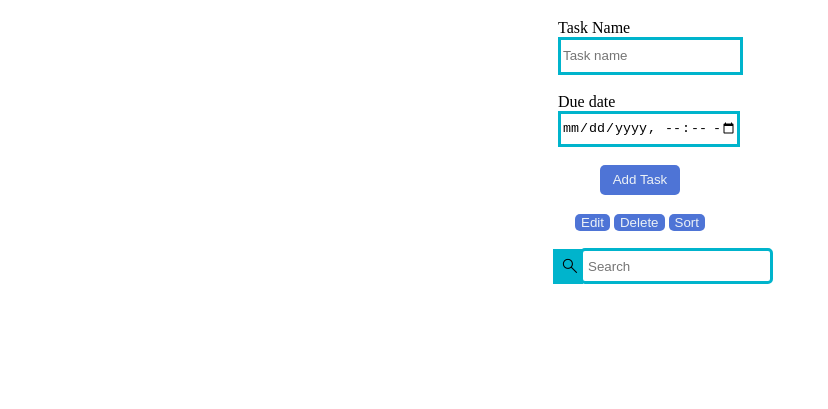
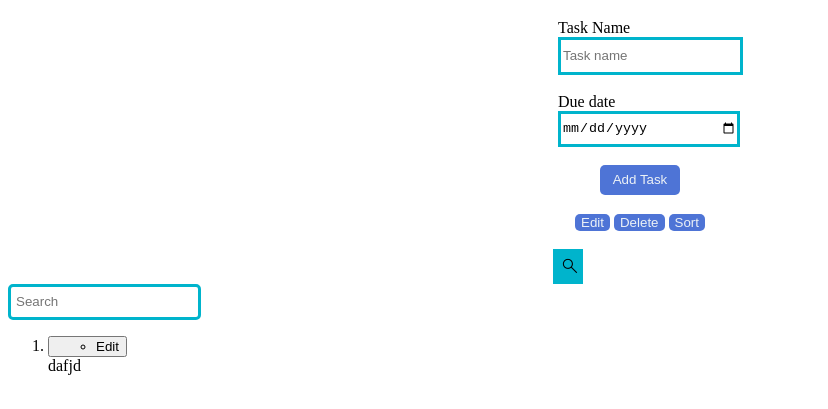
Before and after one commit to PhamThiDieuThuy/ToDoList, a plain HTML site: page index.html in a window 1280 px wide. Shown: the part 61-470 px from the top of the page, without its empty margins (0-828 px from the left). Drawn offline with Linux system fonts and the light colour scheme.

Commit message:
todo 23.08

```diff
--- a/index.html
+++ b/index.html
@@ -9,9 +9,10 @@
 
 <body>
     <header>
-        <h1>TO DO LIST</h1>
+        <h1 lang="en">TO DO LIST</h1>
     </header>
-    <div class="inputAuth">
+
+        <div class="inputAuth">
         <label>Task Name</label>
         <br>
         <input class="input" type="text" placeholder="Task name" id="task_name">
@@ -19,7 +20,7 @@
         <br>
         <label class="due_date">Due date</label>
         <br>
-        <input class="input" type="datetime-local" id="datetime_picker">
+        <input class="input" type="date" id="datetime_picker" placeholder="date & time">
     </div>
     <br>
     <div class="button1">
@@ -35,13 +36,26 @@
     <div class="wrap">
 
     <button class="searchbutton" onclick="search()">
-    <img src="./font/search.png" height="20px"/>
-    <input type="text" id="searchTerm" placeholder="Search" >
+        <img src="./font/search.png" height="20px" alt="search"/>
+
     </button>
+    <input type="text" id="searchTerm" placeholder="Search">
     </div>
 
     <ol id="task_list">
+        <li>
+            <button>
+                <ul>
+                    <li>
+                        Edit
+                    </li>
+                </ul>
+            </button>
+
+            <div> dafjd</div>
+        </li>
     </ol>
+
 
 </body>
 
```
